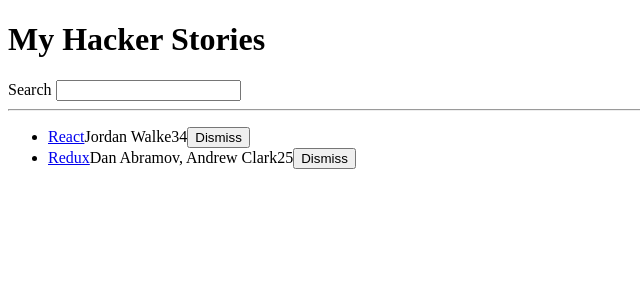
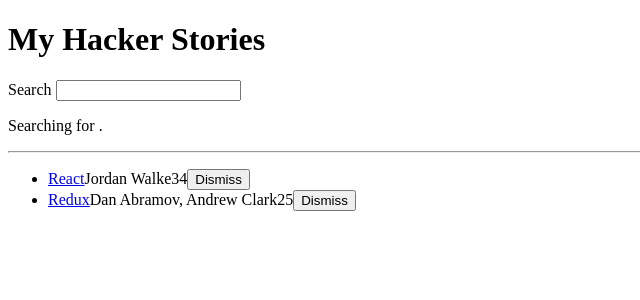
Before and after one commit to bjf5201/hacker-stories, a React (Vite) app: page / in a window 1280 px wide. Shown: the top 300 px of the page, without its empty margins (0-640 px from the left). Built offline with nearby package versions, Linux system fonts and the light colour scheme.

Commit message:
feat: Add search feature

```diff
--- a/src/App.tsx
+++ b/src/App.tsx
@@ -1,36 +1,24 @@
-import * as React from 'react';
+import { useState } from 'react';
 
 import type { Blog } from '@c/blogs';
 import { blogs } from '@c/blogs';
-import { InputWithLabel } from '@c/InputWithLabel';
 import { List } from '@c/List';
-
-const useStorageState = (key: string, initialState: string) => {
-  const [value, setValue] = React.useState(
-    localStorage.getItem(key) || initialState
-  );
-
-  React.useEffect(() => {
-    localStorage.setItem(key, value);
-  }, [value, key]);
-
-  return [value, setValue] as const;
-};
+import { Search } from '@c/Search';
 
 export const App = () => {
-  const stories = blogs as Blog[]
+  const stories = blogs as Blog[];
 
-  const [searchTerm, setSearchTerm] = useStorageState('searchTerm', '');
+  const [searchTerm, setSearchTerm] = useState('');
+
+  const searchedStories = stories.filter((story) =>
+    story.title.toLowerCase().includes(searchTerm.toLowerCase())
+  );
 
   const handleSearch = (
     event: React.ChangeEvent<HTMLInputElement>
   ) => {
     setSearchTerm(event.target.value);
   };
-
-  const searchedStories = stories.filter((story) =>
-    story.title.toLowerCase().includes(searchTerm.toLowerCase())
-  );
 
   /* TODO: Implement remove item functionality */
   const handleRemoveItem = (item: Blog) => {
@@ -41,12 +29,7 @@ export const App = () => {
     <div>
       <h1>My Hacker Stories</h1>
 
-      <InputWithLabel
-        id="search"
-        label="Search"
-        value={searchTerm}
-        onInputChange={handleSearch}
-      />
+      <Search onSearch={handleSearch} searchTerm={searchTerm} />
 
       <hr />
 
--- /dev/null
+++ b/src/components/Search/Search.tsx
@@ -0,0 +1,24 @@
+import { InputWithLabel } from '@c/InputWithLabel';
+import type { SearchProps } from './Search.types';
+
+export const Search: React.FC<SearchProps> = ({ searchTerm, onSearch }) => {
+
+  const handleSearch = (event: React.ChangeEvent<HTMLInputElement>) => {
+    onSearch(event);
+  };
+
+  return (
+    <div>
+      <InputWithLabel
+        id="search"
+        label="Search"
+        value={searchTerm}
+        onInputChange={handleSearch}
+      />
+    <p>
+      Searching for <strong>{searchTerm}</strong>.
+    </p>
+    </div>
+
+  )
+}
--- /dev/null
+++ b/src/components/Search/Search.types.ts
@@ -0,0 +1,6 @@
+import type { ChangeEvent } from 'react';
+
+export type SearchProps = {
+  searchTerm: string;
+  onSearch: (event: ChangeEvent<HTMLInputElement>) => void;
+};
--- /dev/null
+++ b/src/components/Search/index.ts
@@ -0,0 +1,2 @@
+export { Search } from './Search';
+export type { SearchProps } from './Search.types';
```
